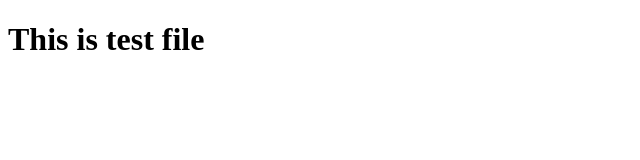
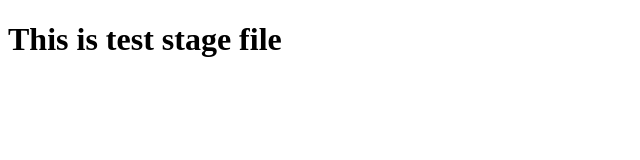
Before and after one commit to aniketraj11/test, a plain HTML site: page index.html in a window 1280 px wide. Shown: the whole page, without its empty margins (0-640 px from the left). Drawn offline with Linux system fonts and the light colour scheme.

Commit message:
stage commit

```diff
--- a/index.html
+++ b/index.html
@@ -6,6 +6,6 @@
     <title>Document</title>
   </head>
   <body>
-    <h1>This is test file</h1>
+    <h1>This is test stage file</h1>
   </body>
 </html>
```
